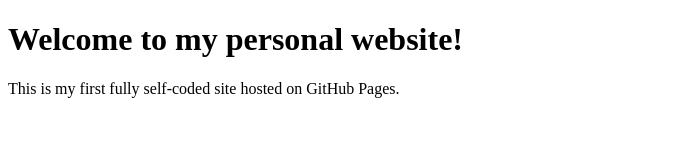
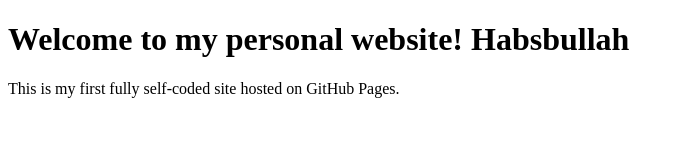
Before and after one commit to yaghofgm/yaghofgm.github.io, a plain HTML site: page index.html in a window 1280 px wide. Shown: the whole page, without its empty margins (0-684 px from the left). Drawn offline with Linux system fonts and the light colour scheme.

Commit message:
fix: update heading to include name for personalization

```diff
--- a/index.html
+++ b/index.html
@@ -5,7 +5,7 @@
     <title>Yagho – Engineer & Maker</title>
 </head>
 <body>
-    <h1>Welcome to my personal website!</h1>
+    <h1>Welcome to my personal website! Habsbullah</h1>
     <p>This is my first fully self-coded site hosted on GitHub Pages.</p>
 </body>
 </html>
```
